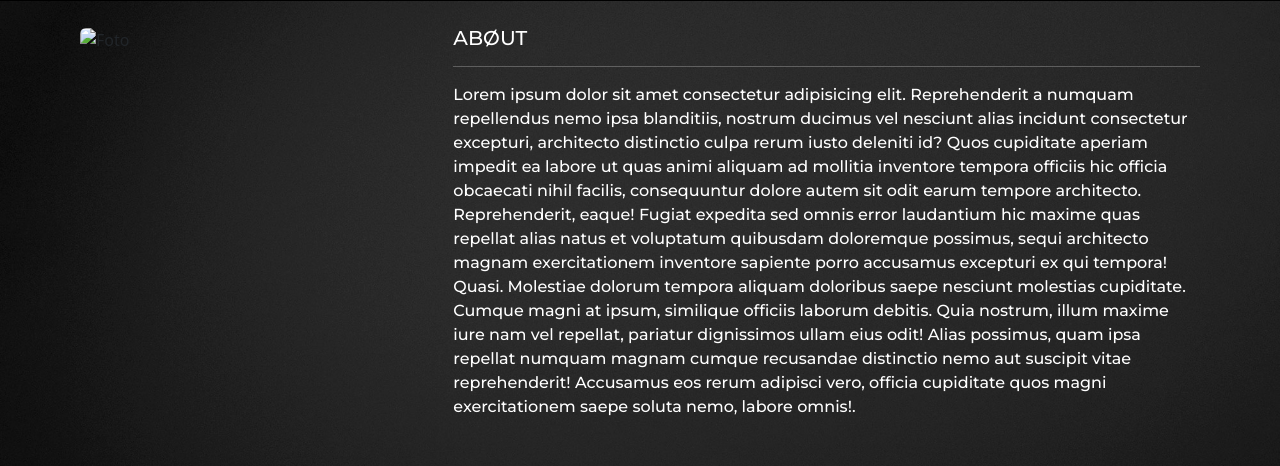
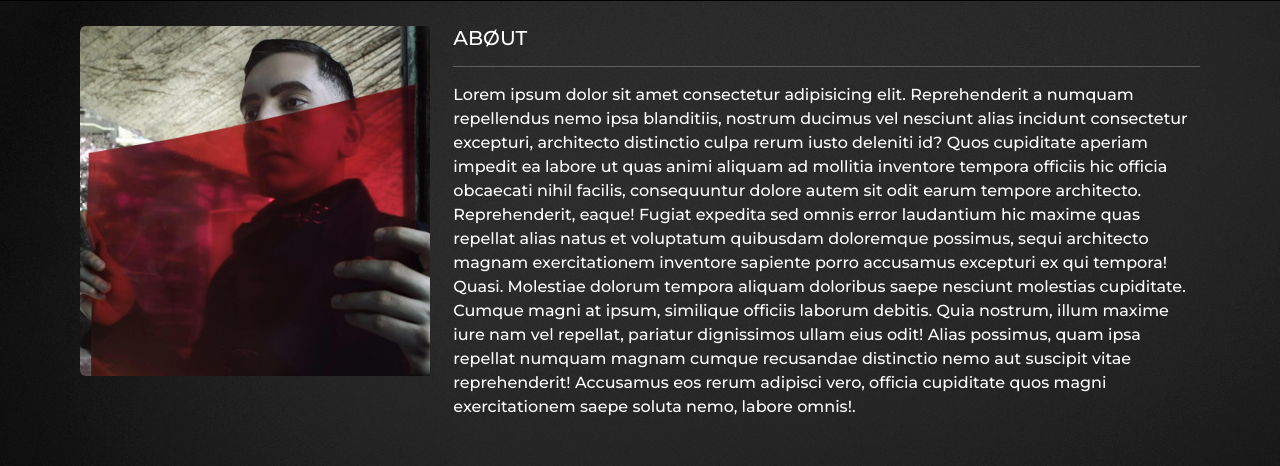
Before and after one commit to szaccarias/minau-musicblog-zaccarias, a plain HTML site: page pages/about.html in a window 1280 px wide. Shown: the part 59-525 px from the top of the page. Drawn offline with Linux system fonts and the light colour scheme; the site is published under a folder, as on GitHub Pages, so addresses that start at the root find nothing.

Commit message:
link-icon

```diff
--- a/pages/about.html
+++ b/pages/about.html
@@ -22,7 +22,7 @@
       </script>
 
       <!-- Icono de Página-->
-      <link rel="shortcut icon" href="/media/vajra-favicon.jpg" type="image/x-icon">
+      <link rel="shortcut icon" href="../media/vajra-favicon.jpg" type="image/x-icon">
 
       <!-- Título de Página-->
       <title>Abøut</title>
@@ -69,7 +69,7 @@
             <div class="border-light" style="max-width: 70rem;">
                <div class="row g-0">
                   <div class="col-md-4">
-                     <img id="imageAbout" src="/media/about-image.jpg" class="img-fluid rounded-start" alt="Foto">
+                     <img id="imageAbout" src="../media/about-image.jpg" class="img-fluid rounded-start" alt="Foto">
                      </div>
                         <div class="col-md-8">
                         <div class="card-body">
```
Also changed, not shown: index.html (+1 -1 lines), pages/appears-in.html (+1 -1 lines), pages/contact.html (+1 -1 lines), pages/releases.html (+1 -1 lines).
